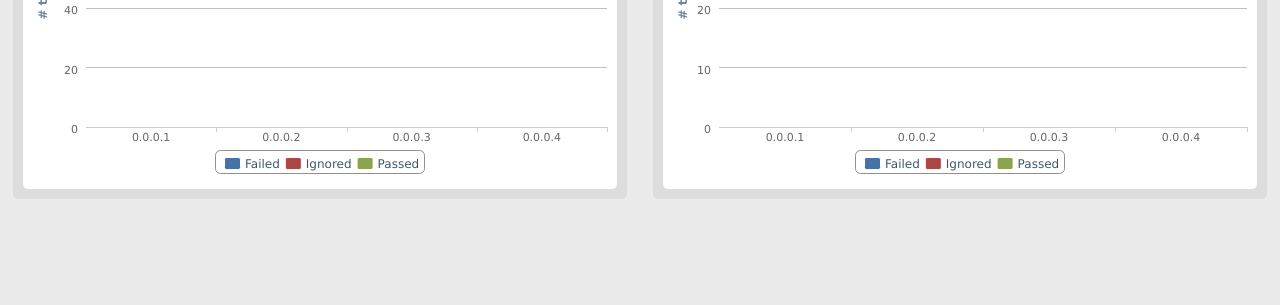
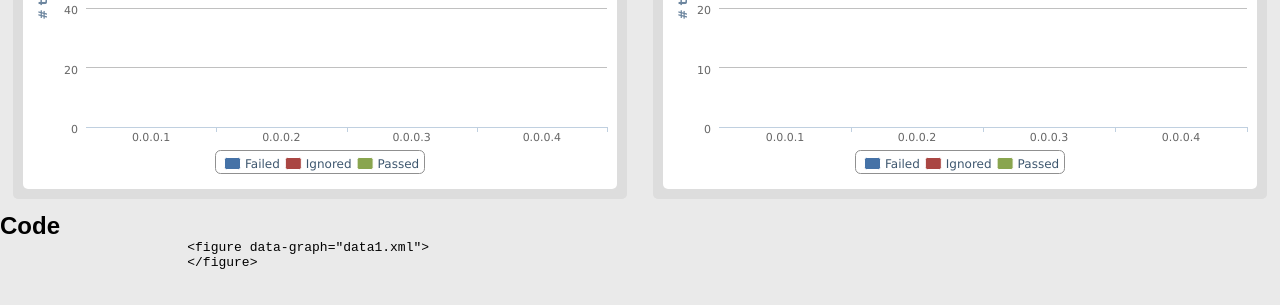
Before and after one commit to RobVanGroenewoud/GraphTest, a plain HTML site: page index.html in a window 1280 px wide. Shown: the part 303-608 px from the top of the page. Drawn offline with nearby package versions, Linux system fonts and the light colour scheme.

Commit message:
Harmonized white spaces and updated example page

```diff
--- a/index.html
+++ b/index.html
@@ -19,6 +19,15 @@
 			</figure>
 		</article>
 	</section>
+
+	<section>
+		<h2>Code</h2>
+		<pre>
+			&lt;figure data-graph="data1.xml"&gt;
+			&lt;/figure&gt;
+		</pre>
+	</section>
+
 	<a href="https://github.com/RobVanGroenewoud/GraphTest"><img style="position: absolute; top: 0; right: 0; border: 0;" src="https://a248.e.akamai.net/assets.github.com/img/e6bef7a091f5f3138b8cd40bc3e114258dd68ddf/687474703a2f2f73332e616d617a6f6e6177732e636f6d2f6769746875622f726962626f6e732f666f726b6d655f72696768745f7265645f6161303030302e706e67" alt="Fork me on GitHub"></a>
 </body>
 </html>
--- a/jQuery.Graphs.js
+++ b/jQuery.Graphs.js
@@ -83,7 +83,6 @@ function CreateGraph(target){
 	};
 
 	$.fn.Graphs = function(method) {
-
 		// Method calling logic
 		if ( methods[method] ) {
 		 	return methods[ method ].apply( this, Array.prototype.slice.call( arguments, 1 ));
```
Lines whose indentation alone changed are shown as unchanged.
